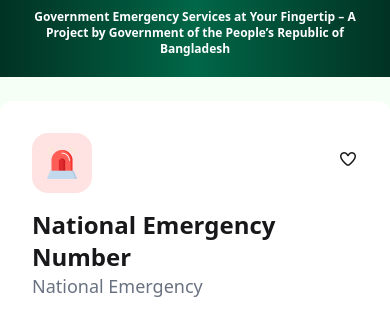
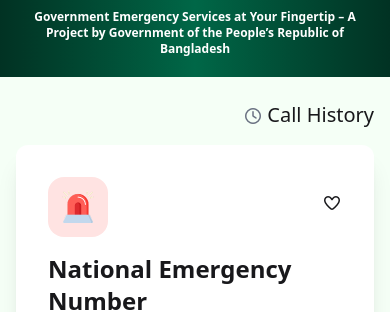
Before and after one commit to jakiulhasan/B12-A5-Emergency-Hotline, a plain HTML site: page index.html in a window 390 px wide. Shown: the part 251-563 px from the top of the page. Drawn offline with nearby package versions, Linux system fonts and the light colour scheme.

Commit message:
responsive for mobile

```diff
--- a/index.html
+++ b/index.html
@@ -54,7 +54,15 @@
             Bangladesh</p>
     </section>
 
-    <section class="md:grid md:grid-cols-4 gap-8 sm:px-16">
+    <!-- call history button only for mobile -->
+    <section class="sm:hidden">
+        <div class="relative px-4 text-right">
+            <i class="fa-regular fa-clock w-5 h-5 text-gray-500"></i>
+            <span class="text-xl">Call History</span>
+        </div>
+    </section>
+
+    <section class="grid md:grid-cols-4 gap-8 p-4 sm:px-16 sm:py-0">
         <!-- national -->
         <div class="rounded-xl p-8 bg-white shadow-xl">
             <div class="mb-4">
@@ -128,13 +136,13 @@
             </div>
         </div>
         <!-- call history -->
-        <div class=" rounded-xl row-span-3 bg-white shadow-xl p-6">
-            <div class="flex justify-between">
+        <div class="hidden md:block rounded-xl row-span-3 bg-white shadow-xl p-6">
+            <div class="flex justify-between items-center">
                 <div>
                     <i class="fa-regular fa-clock w-5 h-5 text-gray-500"></i>
                     <span class="text-xl">Call History</span>
                 </div>
-                <button class="px-9 py-3 bg-[#00A63E]  rounded-full text-white font-semibold">
+                <button class="px-9 py-3 bg-[#00A63E] rounded-full text-white font-semibold">
                     Clear
                 </button>
             </div>
```
